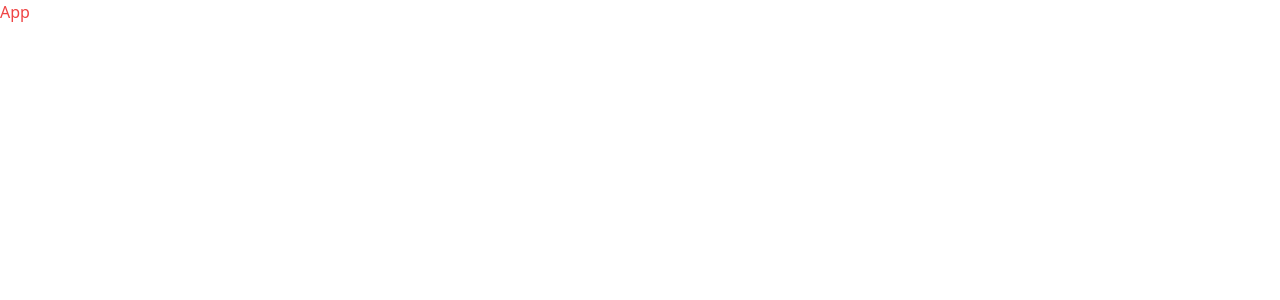
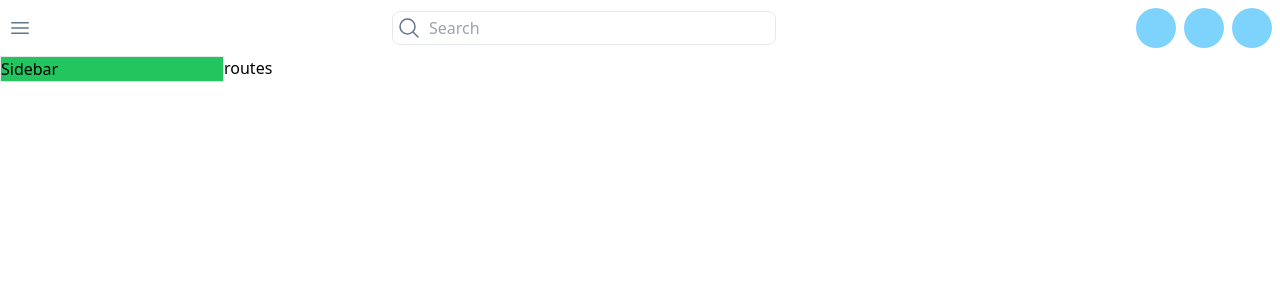
Before and after one commit to aziz-codes/theme-sidebar-navbar, a React (Vite) app: page / in a window 1280 px wide. Shown: the top 300 px of the page. Built offline with nearby package versions, Linux system fonts and the light colour scheme.

Commit message:
tailwindcss screen commits

```diff
--- a/src/App.jsx
+++ b/src/App.jsx
@@ -1,5 +1,14 @@
+import { Sidebar, Navbar } from "./components/index";
 const App = () => {
-  return <div className="text-red-500">App</div>;
+  return (
+    <section className="flex flex-col">
+      <Navbar />
+      <div className="flex">
+        <Sidebar />
+        <div className="">routes</div>
+      </div>
+    </section>
+  );
 };
 
 export default App;
--- a/src/components/Navbar.jsx
+++ b/src/components/Navbar.jsx
@@ -1,7 +1,27 @@
-import React from "react";
+import { Bars3Icon, MagnifyingGlassIcon } from "@heroicons/react/24/outline";
 
 const Navbar = () => {
-  return <div>Navbar</div>;
+  return (
+    <div className="w-full flex h-14">
+      <div className="px-2 w-full flex justify-between items-center relative dark:bg-slate-800 dark:text-white">
+        <Bars3Icon className="icons" />
+
+        <div className="flex items-center gap-2 border rounded-lg max-w-sm w-96 p-1">
+          <MagnifyingGlassIcon className="icons cursor-default" />
+          <input
+            type="text"
+            placeholder="Search"
+            className="outline-none w-80 rounded-md "
+          />
+        </div>
+        <div className="relative sm:flex gap-2 hidden">
+          <div className="h-10 w-10 rounded-full bg-sky-300"></div>
+          <div className="h-10 w-10 rounded-full bg-sky-300"></div>
+          <div className="h-10 w-10 rounded-full bg-sky-300"></div>
+        </div>
+      </div>
+    </div>
+  );
 };
 
 export default Navbar;
--- a/src/components/Sidebar.jsx
+++ b/src/components/Sidebar.jsx
@@ -1,7 +1,11 @@
 import React from "react";
 
 const Sidebar = () => {
-  return <div>Sidebar</div>;
+  return (
+    <section className="flex flex-col left-0 w-56">
+      <div className="fixed w-56 bg-green-500 border">Sidebar</div>
+    </section>
+  );
 };
 
 export default Sidebar;
--- /dev/null
+++ b/src/components/index.js
@@ -0,0 +1,2 @@
+export { default as Navbar } from "./Navbar";
+export { default as Sidebar } from "./Sidebar";
--- a/src/index.css
+++ b/src/index.css
@@ -1,3 +1,9 @@
 @tailwind base;
 @tailwind components;
 @tailwind utilities;
+
+@layer components{
+    .icons{
+        @apply h-6 w-6 cursor-pointer  text-slate-500
+    }
+}
--- a/tailwind.config.cjs
+++ b/tailwind.config.cjs
@@ -3,6 +3,17 @@ module.exports = {
   content: ["./index.html", "./src/**/*.{js,ts,jsx,tsx}"],
   theme: {
     extend: {},
+    screens: {
+      sm: "590px",
+
+      md: "768px",
+
+      lg: "1024px",
+
+      xl: "1280px",
+
+      "2xl": "1536px",
+    },
   },
   plugins: [],
 };
```
